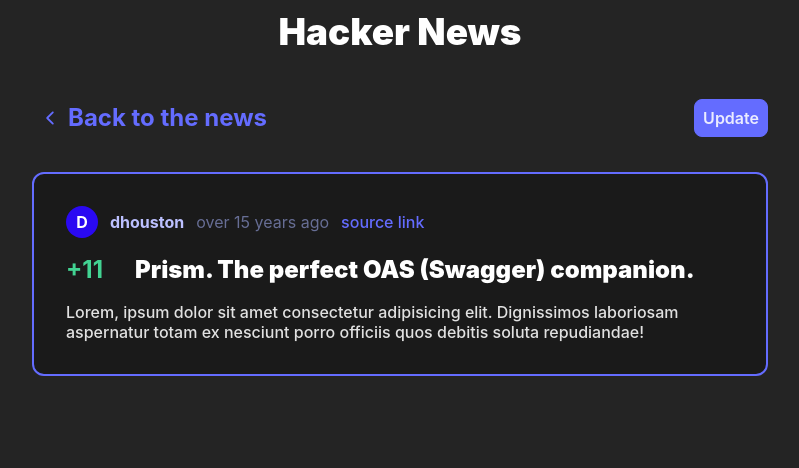
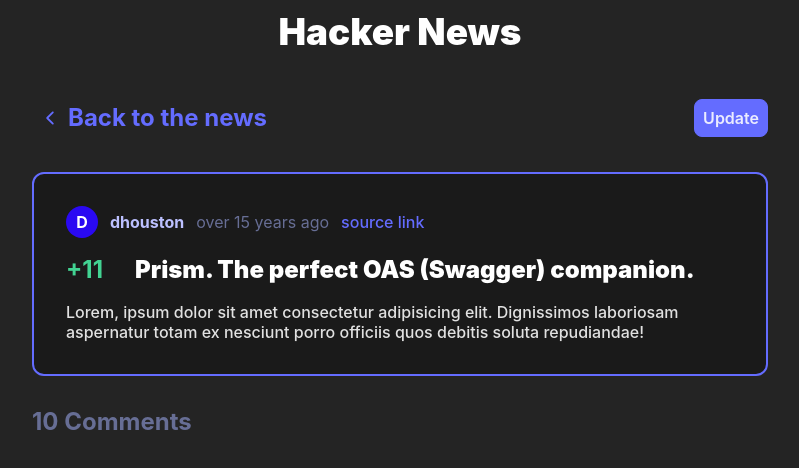
Before and after one commit to Paavveel/hacker-news, a React (Vite) app in the folder client/: page /news/0 in a window 1280 px wide. Shown: the top 468 px of the page, without its empty margins (240-1039 px from the left). Built offline with nearby package versions, Linux system fonts and the light colour scheme.

Commit message:
feat: add total comments count in the NewsPostPage

```diff
--- a/client/src/pages/NewsPostPage/NewsPostPage.tsx
+++ b/client/src/pages/NewsPostPage/NewsPostPage.tsx
@@ -29,6 +29,11 @@
         </Button>
       </div>
       <NewsPost newsId={1} />
+      <div className={styles.comments}>
+        <Typography size='l' weight='bold' color='secondary'>
+          {10} Comments
+        </Typography>
+      </div>
     </>
   );
 };
```
